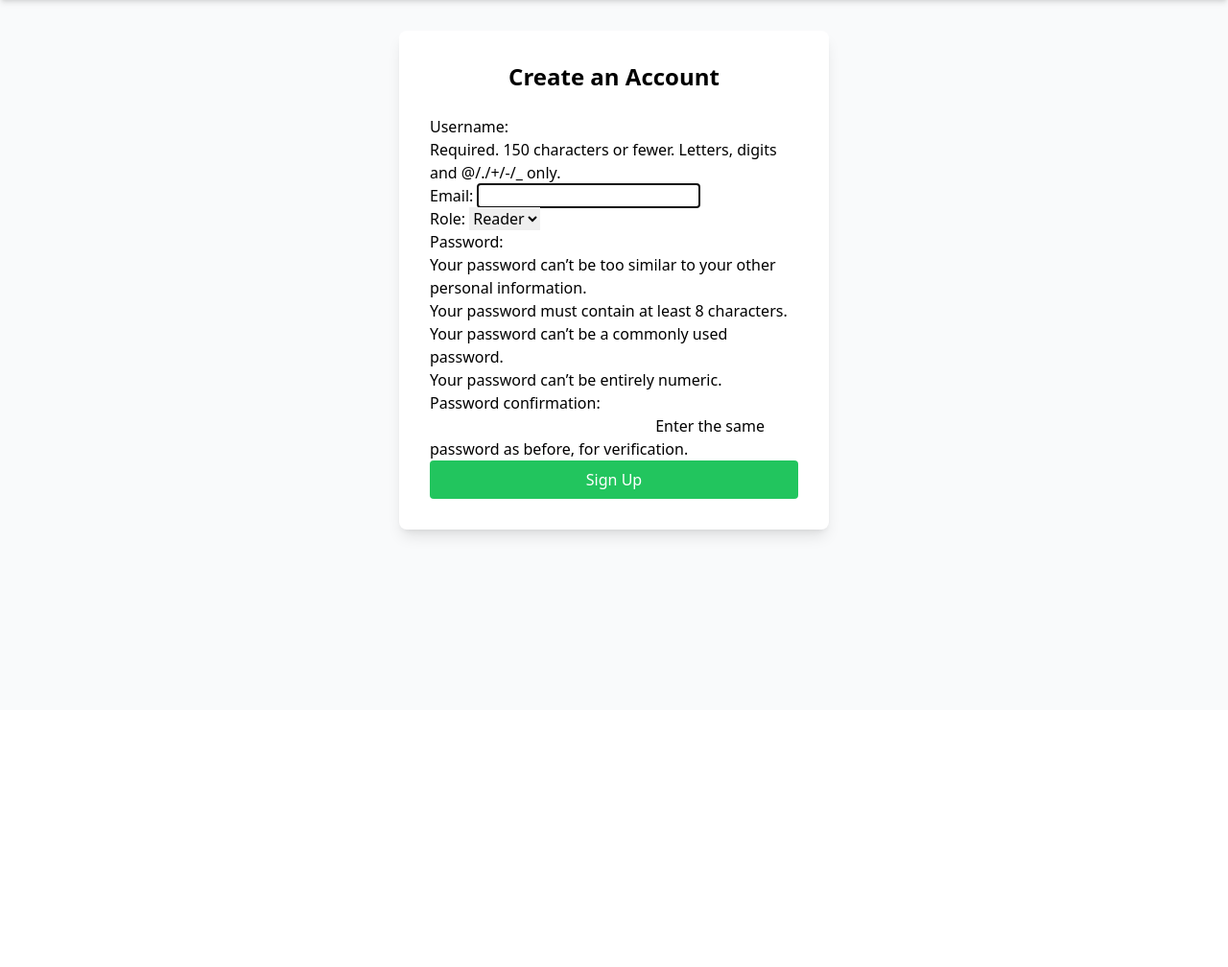
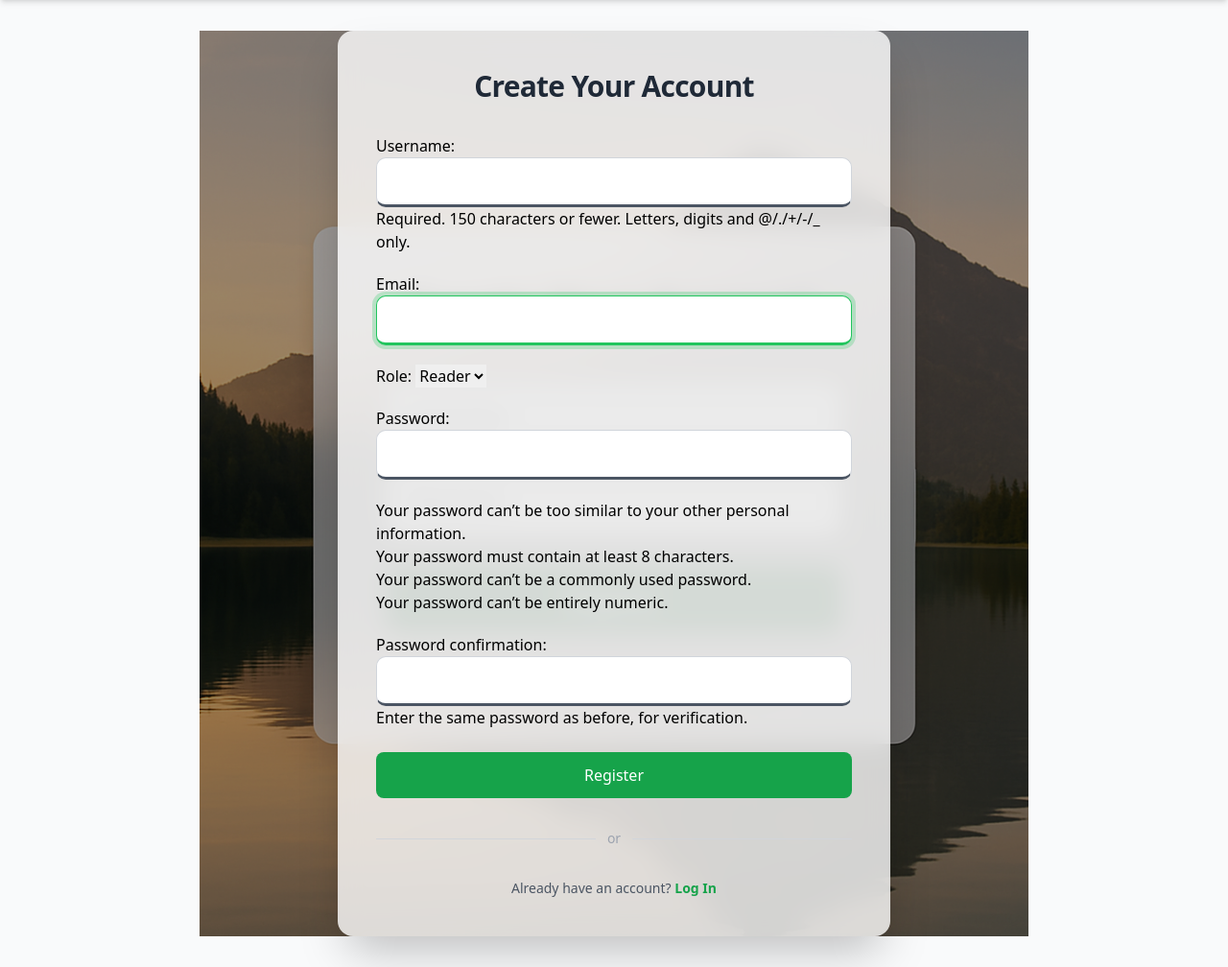
Before and after one commit to Abhijeet4002/core, a Django app: page /register/ in a window 1280 px wide. Shown: the part 60-1068 px from the top of the page at 96% size. Before the commit the page ends 624 px from the top, so only its background shows below. Run offline with Django 5.2, Linux system fonts and the light colour scheme; parts of the project's set-up code (start-up, migrations or seed data) failed here and were passed over; some libraries are stand-ins or nearby versions.

Commit message:
Updated Login, signup form

```diff
--- a/blog/forms.py
+++ b/blog/forms.py
@@ -7,15 +7,31 @@
         model = User
         fields = UserCreationForm.Meta.fields + ('email', 'role',)
 
+
 class PostForm(forms.ModelForm):
     class Meta:
         model = Post
         fields = ['title', 'body', 'featured_image', 'category', 'tags', 'status', 'access_level']
+        widgets = {
+            'title': forms.TextInput(attrs={
+                'class': 'w-full block rounded-lg border border-gray-300 px-4 py-3 placeholder-gray-400 focus:ring-2 focus:ring-indigo-400',
+                'aria-label': 'Title'
+            }),
+            'body': forms.Textarea(attrs={
+                'class': 'w-full block rounded-lg border border-gray-300 px-4 py-3 placeholder-gray-400 focus:ring-2 focus:ring-indigo-400',
+                'aria-label': 'Body'
+            }),
+        }
+
 
 class CommentForm(forms.ModelForm):
     class Meta:
         model = Comment
         fields = ['body']
         widgets = {
-            'body': forms.Textarea(attrs={'rows': 3, 'placeholder': 'Join the discussion...'}),
+             'body': forms.Textarea(attrs={
+                'rows': 4,
+                'class': 'w-full p-3 border border-gray-300 rounded-lg focus:ring-2 focus:ring-indigo-500 focus:border-indigo-500 resize-none',
+                'placeholder': 'Write your comment here...'
+            })
         }
--- a/blog/models.py
+++ b/blog/models.py
@@ -71,7 +71,7 @@
     parent = models.ForeignKey('self', on_delete=models.CASCADE, null=True, blank=True, related_name='replies')
 
     class Meta:
-        ordering = ('created_date',)
+        ordering = ('-created_date',)
     def __str__(self):
         return f'Comment by {self.author} on {self.post}'
 
--- a/core/settings.py
+++ b/core/settings.py
@@ -41,7 +41,7 @@
     # 3rd Party Apps
     'taggit',
     'channels',
-
+    'tailwind',
     # Our Apps
     'blog.apps.BlogConfig',
 ]
--- a/templates/registration/register.html
+++ b/templates/registration/register.html
@@ -1,12 +1,74 @@
 {% extends 'base.html' %}
-{% block title %}Sign Up{% endblock %}
+{% load static %}
+{% block title %}Register{% endblock %}
 {% block content %}
-<div class="bg-white p-8 rounded-lg shadow-lg max-w-md mx-auto">
-    <h2 class="text-2xl font-bold mb-6 text-center">Create an Account</h2>
-    <form method="post">
-        {% csrf_token %}
-        {{ form.as_p }}
-        <button type="submit" class="w-full bg-green-500 text-white py-2 px-4 rounded hover:bg-green-600">Sign Up</button>
-    </form>
+
+<div class="flex items-center justify-center min-h-screen bg-cover bg-center relative"
+     style="background-image: url('{% static "images/bg-auth.png" %}');">
+
+    <!-- Dark overlay for readability -->
+    <div class="absolute inset-0 bg-black/40"></div>
+
+    <div class="relative bg-white/80 backdrop-blur-md p-10 rounded-2xl shadow-2xl w-full max-w-xl">
+
+        <!-- Heading -->
+        <h2 class="text-3xl font-extrabold mb-8 text-center text-gray-800 tracking-tight">
+            Create Your Account
+        </h2>
+
+        <!-- Form -->
+        <form method="post" class="space-y-6">
+            {% csrf_token %}
+
+            <div class="space-y-5">
+                {{ form.as_p }}
+            </div>
+
+            <button type="submit"
+                class="w-full bg-green-600 text-white py-3 px-4 rounded-lg
+                       hover:bg-green-700 hover:shadow-lg
+                       focus:outline-none focus:ring-2 focus:ring-offset-2
+                       focus:ring-green-500 transition duration-200 ease-in-out">
+                Register
+            </button>
+        </form>
+
+        <div class="flex items-center my-8">
+            <hr class="flex-grow border-gray-300">
+            <span class="mx-3 text-gray-400 text-sm">or</span>
+            <hr class="flex-grow border-gray-300">
+        </div>
+
+        <div class="text-center text-gray-600 text-sm">
+            Already have an account?
+            <a href="{% url 'login' %}" class="text-green-600 font-semibold hover:underline">
+                Log In
+            </a>
+        </div>
+    </div>
 </div>
+
+<style>
+input[type="text"],
+input[type="email"],
+input[type="password"] {
+    width: 100%;
+    border: 1px solid #d1d5db;
+    border-bottom: 3px solid #4b5563;
+    padding: 12px 14px;
+    border-radius: 10px;
+    background: white;
+    outline: none;
+    font-size: 1rem;
+    transition: border-color 0.3s ease, box-shadow 0.3s ease;
+}
+input[type="text"]:focus,
+input[type="email"]:focus,
+input[type="password"]:focus {
+    border: 1px solid #22c55e;
+    border-bottom: 3px solid #22c55e;
+    box-shadow: 0 0 0 4px rgba(34, 197, 94, 0.25);
+}
+</style>
+
 {% endblock %}
```
Also changed, not shown: blog/templates/blog/post_form.html (+38 -9 lines), blog/templates/blog/post_list.html (+28 -15 lines), blog/views.py (+8 -18 lines), templates/registration/login.html (+47 -7 lines), db.sqlite3, static/images/bg-auth.png (added).
